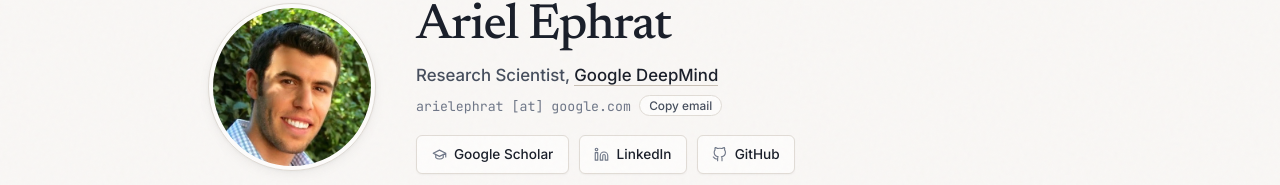
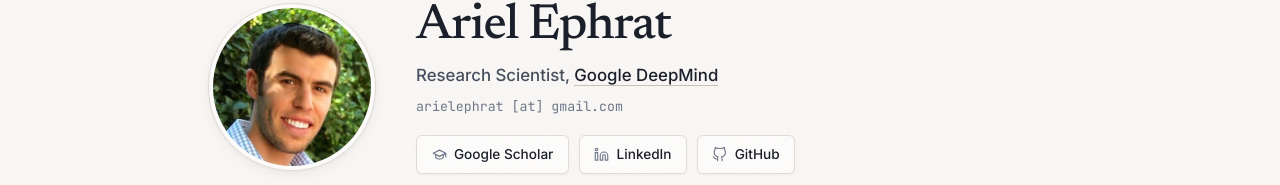
Before and after one commit to arielephrat/arielephrat.github.io, a plain HTML site: page index.html in a window 1280 px wide. Shown: the part 110-295 px from the top of the page. Drawn offline with Linux system fonts and the light colour scheme.

Commit message:
Update index.html

```diff
--- a/index.html
+++ b/index.html
@@ -91,10 +91,10 @@
         <h1 class="hero__title">Ariel Ephrat</h1>
         <p class="hero__role">Research Scientist, <a href="https://deepmind.google" target="_blank" rel="noopener">Google DeepMind</a></p>
         <div class="hero__email-row">
-          <span id="email-display">arielephrat [at] google.com</span>
-          <button type="button" class="copy-email-btn" id="copy-email-btn" aria-label="Copy email address">
+          <span id="email-display">arielephrat [at] gmail.com</span>
+          <!-- <button type="button" class="copy-email-btn" id="copy-email-btn" aria-label="Copy email address">
             Copy email
-          </button>
+          </button> -->
         </div>
         <div class="hero__links">
           <a class="social-pill" id="link-scholar" href="https://scholar.google.co.il/citations?user=n4dxd1YAAAAJ&hl=en" target="_blank" rel="noopener">
```
